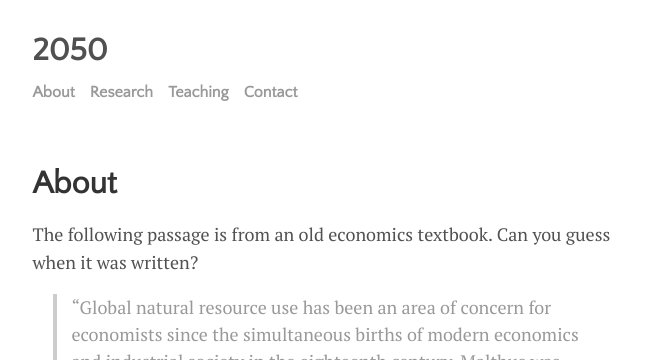
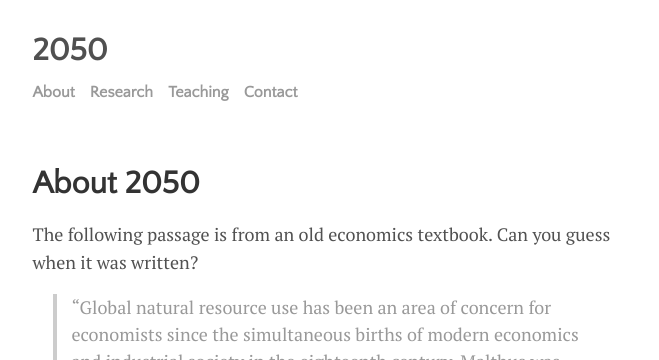
Before and after one commit to plappi/2050, a Jekyll site: the page built from menu/about.md, in a window 1280 px wide. Shown: the top 360 px of the page, without its empty margins (300-959 px from the left). Built offline with Jekyll 4.4.1, drawn with Linux system fonts in a browser that asks for light colours; nearby versions of some CDN libraries; some of the changed text lies outside the part shown.

Commit message:
Update about.md

```diff
--- a/menu/about.md
+++ b/menu/about.md
@@ -1,6 +1,6 @@
 ---
 layout: page
-title: About
+title: About 2050
 ---
 
 
```
Also changed, not shown: other parts of menu/about.md (+1 -1 lines).
